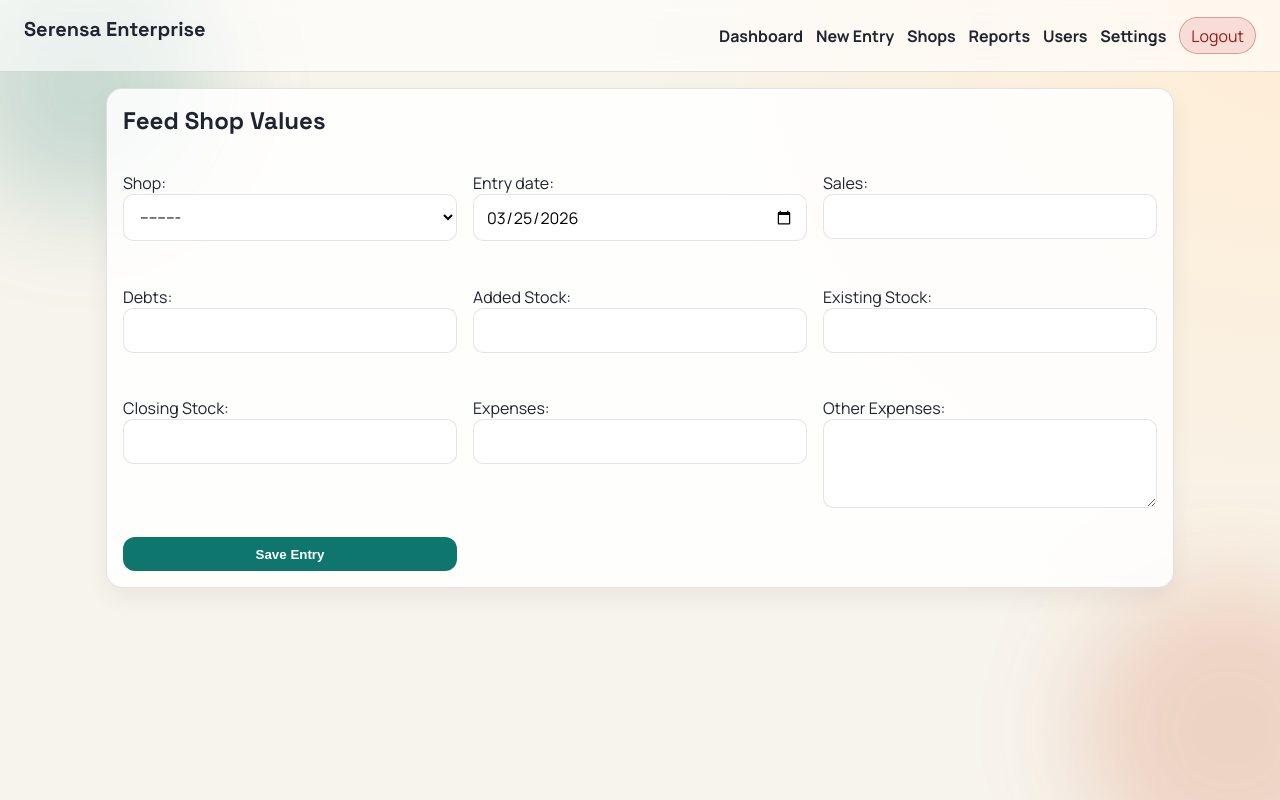
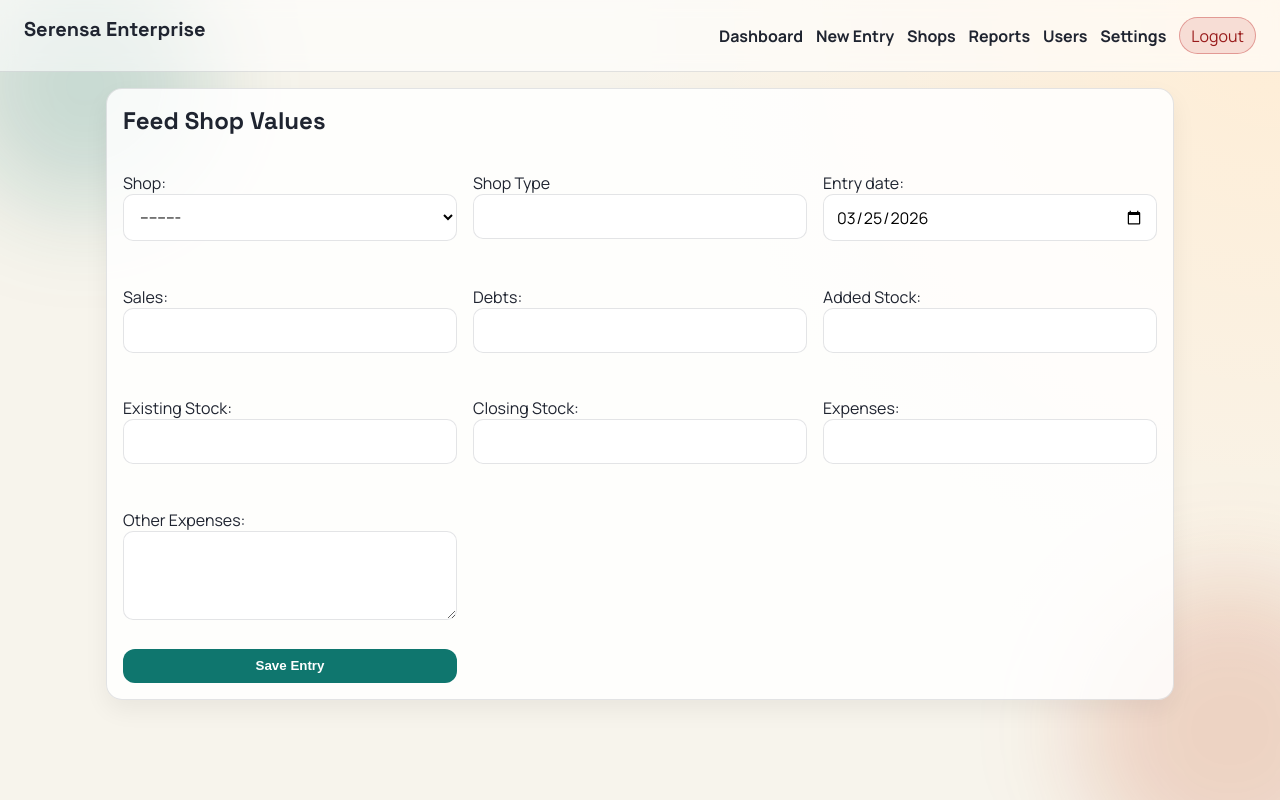
Before and after one commit to wakoTheDev/serensa, a Django app: page /entries/new/ in a window 1280 px wide. Run offline with Django 5.2, Linux system fonts and the light colour scheme; the visitor is signed in with stand-in values (Sample User, id 1); data comes from the database, SQL or seed files in the repository; data that the repository does not hold is empty.

Commit message:
display shop type

```diff
--- a/sensa/templates/sensa/entry_form.html
+++ b/sensa/templates/sensa/entry_form.html
@@ -14,6 +14,10 @@
     {% endif %}
 
     <p>{{ form.shop.label_tag }}{{ form.shop }}{{ form.shop.errors }}</p>
+    <p id="shop-type-row" hidden>
+        <label for="id_shop_type_display">Shop Type</label>
+        <input id="id_shop_type_display" type="text" readonly>
+    </p>
     <p>{{ form.entry_date.label_tag }}{{ form.entry_date }}{{ form.entry_date.errors }}</p>
     <p>{{ form.sales_value.label_tag }}{{ form.sales_value }}{{ form.sales_value.errors }}</p>
     <p>{{ form.debts.label_tag }}{{ form.debts }}{{ form.debts.errors }}</p>
@@ -30,9 +34,30 @@
 <script>
 (() => {
     const shopField = document.getElementById("id_shop");
+    const shopTypeRow = document.getElementById("shop-type-row");
+    const shopTypeDisplay = document.getElementById("id_shop_type_display");
     if (!shopField) return;
 
+    const shopTypeMap = {
+        {% for shop in form.fields.shop.queryset %}
+        "{{ shop.pk }}": "{{ shop.get_shop_type_display|escapejs }}",
+        {% endfor %}
+    };
+
+    const updateShopType = () => {
+        const shopType = shopTypeMap[shopField.value] || "";
+        if (shopTypeDisplay) {
+            shopTypeDisplay.value = shopType;
+        }
+        if (shopTypeRow) {
+            shopTypeRow.hidden = !shopType;
+        }
+    };
+
+    updateShopType();
+
     shopField.addEventListener("change", () => {
+        updateShopType();
         const params = new URLSearchParams(window.location.search);
         if (shopField.value) {
             params.set("shop", shopField.value);
```
